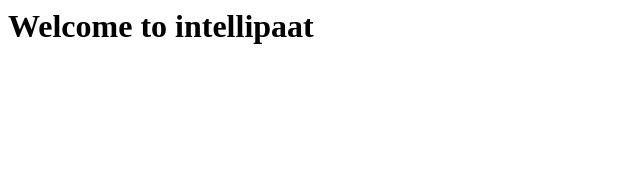
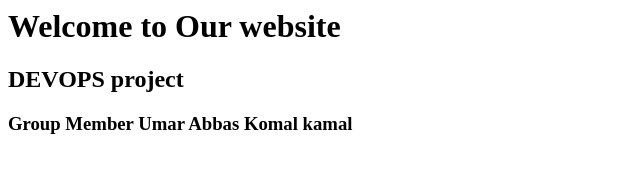
Before and after one commit to umarabbas123/website1, a plain HTML site: page index.html in a window 1280 px wide. Shown: the whole page, without its empty margins (0-640 px from the left). Drawn offline with Linux system fonts and the light colour scheme.

Commit message:
changed h2

```diff
--- a/index.html
+++ b/index.html
@@ -2,6 +2,11 @@
 <html>
 <title>Jenkins CI/CD pipeline </title>
 <body>
-<h1>Welcome to intellipaat </h1>
+<h1>                   Welcome to Our website          </h1>
+<h2>  DEVOPS project <h2/>
+<h3>  Group Member
+      Umar Abbas
+      Komal
+      kamal                     </h3>
 </body>
 </html>
```
Also changed, not shown: 2 other files.
